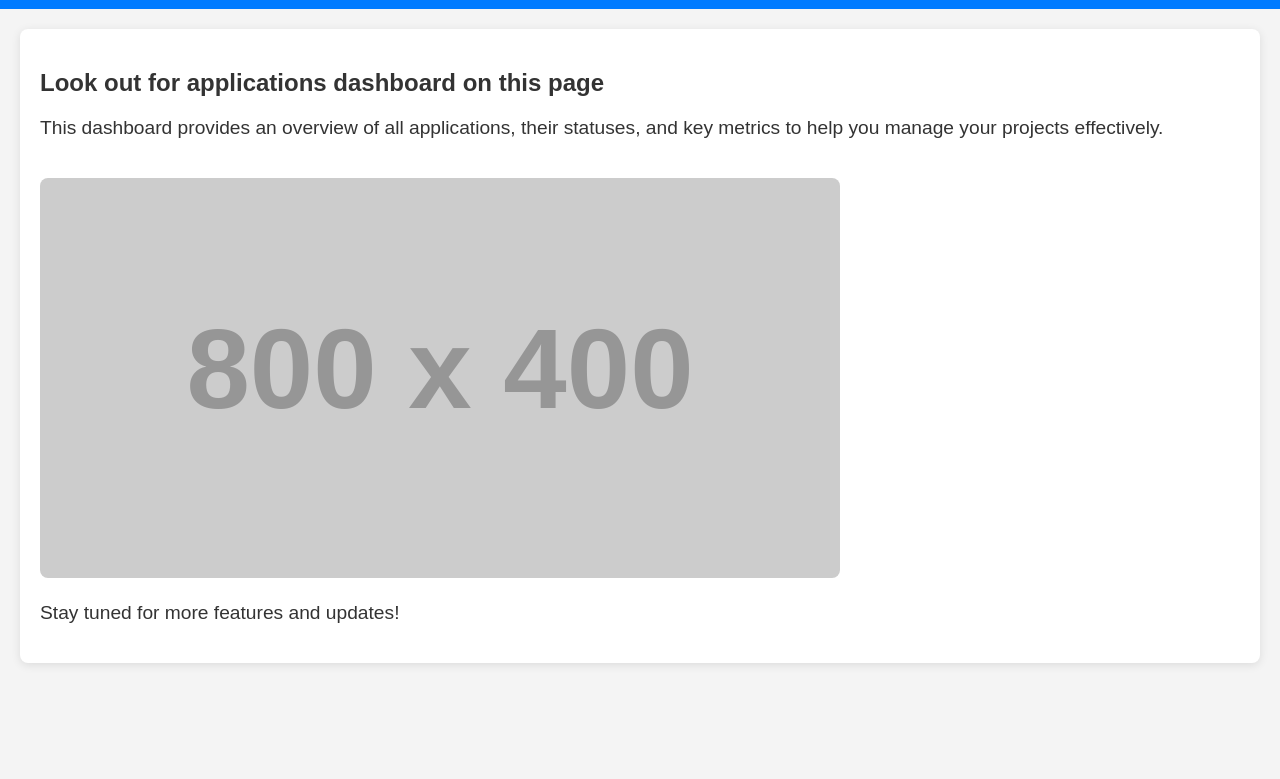
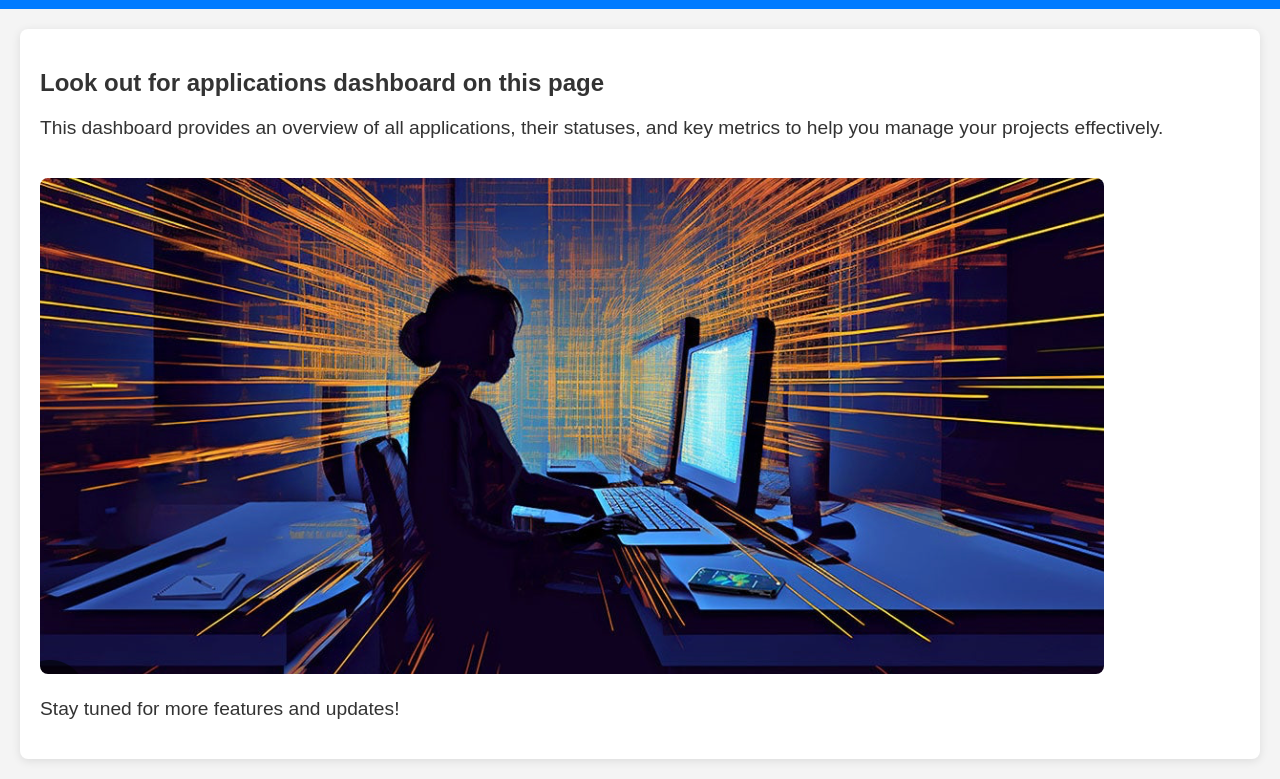
Before and after one commit to habmuz/luwak.github.io, a plain HTML site: page index.html in a window 1280 px wide. Shown: the part 99-878 px from the top of the page. Before the commit the page ends 800 px from the top, so only its background shows below. Drawn offline with Linux system fonts and the light colour scheme; placeholder pictures from the web are drawn by us.

Commit message:
Add image2

```diff
--- a/index.html
+++ b/index.html
@@ -51,7 +51,7 @@
     <h2>Look out for applications dashboard on this page</h2>
     <p>This dashboard provides an overview of all applications, their statuses, and key metrics to help you manage your projects effectively.</p>
 
-    <img src="https://via.placeholder.com/800x400.png?text=Applications+Dashboard" alt="Applications Dashboard">
+    <img src="luwakpic.png" alt="Applications Dashboard">
 
     <p>Stay tuned for more features and updates!</p>
 </div>
```
